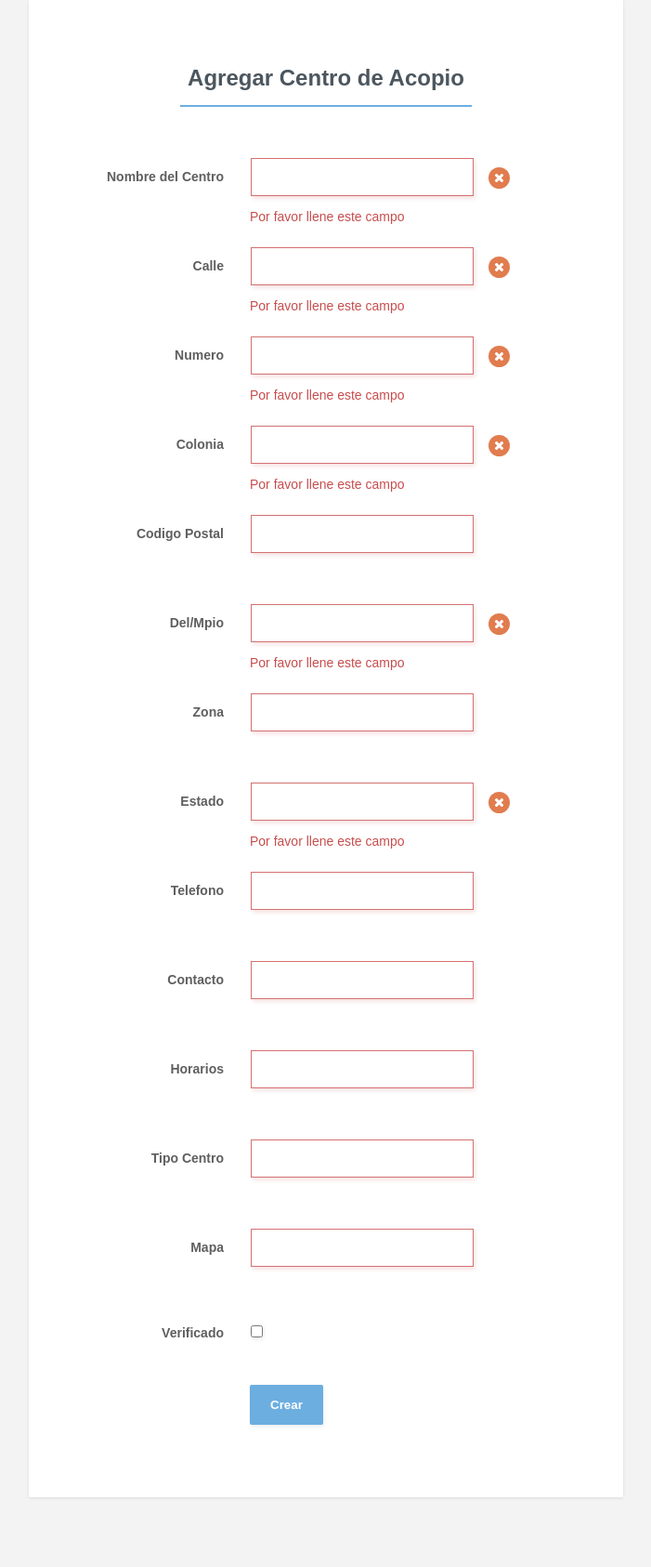
After one commit to dlaredo/centrosAcopio2017, a PHP site: page /crear_centro.html in a window 1280 px wide. The commit adds this page. Shown: the whole page at 93% size, without its empty margins (289-990 px from the left). Run offline with PHP 8.4, Linux system fonts and the light colour scheme; some libraries are stand-ins or nearby versions.

Commit message:
Ahora se pueden agregar centros de acopio

```diff
--- /dev/null
+++ b/assets/demo.css
@@ -0,0 +1,124 @@
+@import url('http://fonts.googleapis.com/css?family=Open+Sans:400,700');
+
+*{
+    margin: 0;
+    padding: 0;
+    box-sizing: border-box;
+}
+
+html{
+	background-color: #efefef;
+}
+
+body{
+	font:14px/1.5 Arial, Helvetica, sans-serif;
+	margin:0;
+}
+
+
+header{
+    box-sizing: border-box;
+	text-align: center;
+    width: 100%;
+    padding: 25px 40px;
+    background-color: #673AB7;
+    overflow: hidden;
+}
+
+
+header h1{
+    float: left;
+	font: normal 24px/1.5 'Open Sans', sans-serif;
+	color: #fff;
+}
+
+header a{
+    color:#fff;
+    float: right;
+    text-decoration: none;
+    display: inline-block;
+    padding: 13px 50px;
+    border-radius: 3px;
+    font: bold 14px/1 'Open Sans', sans-serif;
+    text-transform: uppercase;
+    background-color:#F05283;
+
+}
+
+ul {
+    list-style: none;
+    border-bottom: 1px solid #EAEAEA;
+    background-color: #FFF;
+    padding: 20px;
+    margin-top: 0;
+    text-align: center;
+    margin-bottom: 75px;
+}
+
+ul a{
+    text-decoration: none;
+    color: #FFF;
+    text-align: left;
+    background-color: #BCB8C2;
+    padding: 10px 16px;
+    border-radius: 2px;
+    opacity: 0.8;
+    font-size: 16px;
+    display: inline-block;
+    margin: 4px;
+    line-height: 1;
+    outline: none;
+
+    transition: 0.2s ease;
+}
+
+ul li a.active{
+    background-color: #F05283;
+    pointer-events: none;
+}
+
+ul li a:hover {
+    opacity: 1;
+}
+
+
+ul li{
+    display: inline-block;
+}
+
+
+@media (max-width: 1000px) {
+
+
+    header h1{
+        float: none;
+    }
+
+    header a{
+        margin-top: 25px;
+        float: none;
+    }
+
+}
+
+.main-content{
+    margin-bottom: 75px;
+}
+
+/* -- Demo ads -- */
+
+@media (max-width: 1200px) {
+	#bsaHolder{ display:none;}
+}
+
+/* -- Link to Tutorialzine -- */
+
+.tz-link{
+	text-decoration: none;
+	color: #fff !important;
+	font: bold 36px Arial,Helvetica,sans-serif !important;
+}
+
+.tz-link span{
+	color: #da431c;
+}
--- /dev/null
+++ b/assets/form-validation.css
@@ -0,0 +1,221 @@
+html{
+    background-color: #f3f3f3;
+}
+
+.form-validation{
+    box-sizing: border-box;
+    max-width: 640px;
+    margin: 0 auto;
+    padding: 55px;
+
+    background-color:  #ffffff;
+    box-shadow: 0 1px 3px 0 rgba(0, 0, 0, 0.1);
+
+    font: bold 14px sans-serif;
+    text-align: center;
+}
+
+.form-row{
+    position: relative;
+    text-align: left;
+    margin-bottom: 23px;
+}
+
+.form-title-row{
+    text-align: center;
+    margin-bottom: 55px;
+}
+
+.form-validation h1{
+    display: inline-block;
+    box-sizing: border-box;
+    color:  #4c565e;
+    font-size: 24px;
+    padding: 15px 8px;
+    border-bottom: 2px solid #6caee0;
+    margin:0;
+}
+
+.form-validation .form-row > label span{
+    display: inline-block;
+    box-sizing: border-box;
+    color:  #5f5f5f;
+    width: 180px;
+    text-align: right;
+    padding: 8px 25px;
+}
+
+.form-validation input{
+    position: relative;
+    color:  #5f5f5f;
+    box-sizing: border-box;
+    width: 240px;
+    box-shadow: 1px 2px 4px 0 rgba(0, 0, 0, 0.08);
+    padding: 12px 18px;
+    border: 1px solid #dbdbdb;
+}
+
+
+/* Styles for Valid input data */
+
+.form-validation .form-valid-data-sign{
+    position: absolute;
+    color: #ffffff;
+    line-height: 24px;
+    text-align: center;
+    width: 23px;
+    height: 23px;
+    border-radius: 50%;
+    background-color:  #a2cf78;
+    left: 440px;
+    top: 10px;
+    display: none;
+}
+
+/* Styles for Invalid input data */
+
+.form-validation .form-invalid-data{
+    margin-bottom: 55px;
+}
+
+.form-validation .form-invalid-data input{
+    border: 1px solid #d37171;
+    box-shadow: 2px 3px 4px 0 rgba(200, 77, 77, 0.15);
+}
+
+.form-validation .form-invalid-data-sign{
+    position: absolute;
+    display: none;
+    color: #ffffff;
+    line-height: 23px;
+    font-size: 14px;
+    text-align: center;
+    width: 23px;
+    height: 23px;
+    border-radius: 50%;
+    background-color: #e17c4f;
+    left: 440px;
+    top: 10px;
+}
+
+.form-validation .form-invalid-data-info{
+    display: none;
+    position: absolute;
+    color: #c84d4d;
+    font-weight: normal;
+    bottom: -30px;
+    left: 183px;
+}
+
+.form-invalid-data .form-invalid-data-sign,
+.form-invalid-data .form-invalid-data-info{
+    display: block;
+}
+
+.form-valid-data .form-valid-data-sign{
+    display: block;
+}
+
+.form-validation select{
+    background-color: #ffffff;
+    color:  #5f5f5f;
+    box-sizing: border-box;
+    max-width: 240px;
+    box-shadow: 1px 2px 4px 0 rgba(0, 0, 0, 0.08);
+    padding: 12px 18px;
+    border: 1px solid #dbdbdb;
+}
+
+.form-validation .form-checkbox input{
+    width:auto;
+}
+
+.form-validation button{
+    display: block;
+    border-radius: 2px;
+    background-color:  #6caee0;
+    color: #ffffff;
+    font-weight: bold;
+    box-shadow: 1px 2px 4px 0 rgba(0, 0, 0, 0.08);
+    padding: 14px 22px;
+    border: 0;
+    margin: 40px 183px 0;
+}
+
+
+/* Placeholder color */
+
+.form-validation ::-webkit-input-placeholder {
+    color:  #999;
+}
+
+.form-validation ::-moz-placeholder {
+    color:  #999;
+    opacity: 1;
+}
+
+.form-validation :-ms-input-placeholder {
+    color:  #999;
+    opacity: 1;
+}
+
+/*	Making the form responsive. Remove this media query
+    if you don't need the form to work on mobile devices. */
+
+@media (max-width: 700px) {
+
+    .form-validation{
+        margin-top: 0;
+        padding: 30px;
+        max-width: 480px;
+    }
+
+    .form-validation .form-row{
+        max-width: 300px;
+        margin: 25px auto;
+        text-align: left;
+    }
+
+    .form-validation .form-title-row{
+        margin-bottom: 50px;
+    }
+
+    .form-validation h1{
+        padding: 0 0 15px 0;
+    }
+
+    .form-validation .form-row > label span{
+        display: block;
+        text-align: left;
+        padding: 0 0 15px;
+    }
+
+    .form-validation input,
+    .form-validation select{
+        width: 220px;
+    }
+
+    .form-validation .form-valid-data-sign,
+    .form-validation .form-invalid-data-sign{
+        left: 235px;
+        top: 40px;
+    }
+
+    .form-validation .form-invalid-data{
+        margin-bottom: 55px;
+    }
+
+    .form-validation .form-invalid-data-info{
+        left: 0;
+    }
+
+    .form-validation .form-checkbox span{
+        display: inline-block !important;
+        width: 100px !important;
+    }
+
+    .form-validation button{
+        margin: 0;
+    }
+
+}
--- /dev/null
+++ b/crear_centro.html
@@ -0,0 +1,323 @@
+<!DOCTYPE html>
+<html>
+
+<head>
+
+	<meta charset="utf-8">
+	<meta http-equiv="X-UA-Compatible" content="IE=edge">
+	<meta name="viewport" content="width=device-width, initial-scale=1">
+
+	<title>Validation Form</title>
+
+	<link rel="stylesheet" href="assets/demo.css">
+	<link rel="stylesheet" href="assets/form-validation.css">
+	<link rel="stylesheet" href="http://maxcdn.bootstrapcdn.com/font-awesome/4.2.0/css/font-awesome.min.css">
+
+</head>
+
+    <div class="main-content">
+
+        <!-- You only need this form and the form-validation.css -->
+
+        <form class="form-validation" method="post" action="api/createCenter.php" id="crearCentro">
+
+            <div class="form-title-row">
+                <h1>Agregar Centro de Acopio</h1>
+            </div>
+
+            <div class="form-row form-input-name-row">
+
+                <label>
+                    <span>Nombre del Centro</span>
+                    <input type="text" name="nombre">
+                </label>
+
+                <!--
+                    Add these three elements to every form row. They will be shown by the
+                    .form-valid-data and .form-invalid-data classes (see the JS for an example).
+                -->
+
+                <span class="form-valid-data-sign"><i class="fa fa-check"></i></span>
+
+                <span class="form-invalid-data-sign"><i class="fa fa-close"></i></span>
+                <span class="form-invalid-data-info"></span>
+
+            </div>
+
+            <div class="form-row form-input-name-row">
+
+                <label>
+                    <span>Calle</span>
+                    <input type="text" name="calle">
+                </label>
+
+                <!--
+                    Add these three elements to every form row. They will be shown by the
+                    .form-valid-data and .form-invalid-data classes (see the JS for an example).
+                -->
+
+                <span class="form-valid-data-sign"><i class="fa fa-check"></i></span>
+
+                <span class="form-invalid-data-sign"><i class="fa fa-close"></i></span>
+                <span class="form-invalid-data-info"></span>
+
+            </div>
+
+            <div class="form-row form-input-name-row">
+
+                <label>
+                    <span>Numero</span>
+                    <input type="text" name="numero">
+                </label>
+
+                <!--
+                    Add these three elements to every form row. They will be shown by the
+                    .form-valid-data and .form-invalid-data classes (see the JS for an example).
+                -->
+
+                <span class="form-valid-data-sign"><i class="fa fa-check"></i></span>
+
+                <span class="form-invalid-data-sign"><i class="fa fa-close"></i></span>
+                <span class="form-invalid-data-info"></span>
+
+            </div>
+
+            <div class="form-row form-input-name-row">
+
+                <label>
+                    <span>Colonia</span>
+                    <input type="text" name="colonia">
+                </label>
+
+                <!--
+                    Add these three elements to every form row. They will be shown by the
+                    .form-valid-data and .form-invalid-data classes (see the JS for an example).
+                -->
+
+                <span class="form-valid-data-sign"><i class="fa fa-check"></i></span>
+
+                <span class="form-invalid-data-sign"><i class="fa fa-close"></i></span>
+                <span class="form-invalid-data-info"></span>
+
+            </div>
+
+            <div class="form-row form-input-name-row">
+
+                <label>
+                    <span>Codigo Postal</span>
+                    <input type="text" name="cp">
+                </label>
+
+
+            </div>
+
+            <div class="form-row form-input-name-row">
+
+                <label>
+                    <span>Del/Mpio</span>
+                    <input type="text" name="del_mpio">
+                </label>
+
+                <!--
+                    Add these three elements to every form row. They will be shown by the
+                    .form-valid-data and .form-invalid-data classes (see the JS for an example).
+                -->
+
+                <span class="form-valid-data-sign"><i class="fa fa-check"></i></span>
+
+                <span class="form-invalid-data-sign"><i class="fa fa-close"></i></span>
+                <span class="form-invalid-data-info"></span>
+
+            </div>
+
+            <div class="form-row form-input-name-row">
+
+                <label>
+                    <span>Zona</span>
+                    <input type="text" name="zona">
+                </label>
+
+            </div>
+
+            <div class="form-row form-input-name-row">
+
+                <label>
+                    <span>Estado</span>
+                    <input type="text" name="estado">
+                </label>
+
+                <!--
+                    Add these three elements to every form row. They will be shown by the
+                    .form-valid-data and .form-invalid-data classes (see the JS for an example).
+                -->
+
+                <span class="form-valid-data-sign"><i class="fa fa-check"></i></span>
+
+                <span class="form-invalid-data-sign"><i class="fa fa-close"></i></span>
+                <span class="form-invalid-data-info"></span>
+
+            </div>
+
+            <div class="form-row form-input-name-row">
+
+                <label>
+                    <span>Telefono</span>
+                    <input type="text" name="tel">
+                </label>
+
+            </div>
+
+            <div class="form-row form-input-name-row">
+
+                <label>
+                    <span>Contacto</span>
+                    <input type="text" name="contacto">
+                </label>
+
+
+            </div>
+
+            <div class="form-row form-input-name-row">
+
+                <label>
+                    <span>Horarios</span>
+                    <input type="text" name="horario">
+                </label>
+
+            </div>
+
+            <div class="form-row form-input-name-row">
+
+                <label>
+                    <span>Tipo Centro</span>
+                    <input type="text" name="tipo">
+                </label>
+
+            </div>
+
+            <div class="form-row form-input-name-row">
+
+                <label>
+                    <span>Mapa</span>
+                    <input type="text" name="mapa">
+                </label>
+
+            </div>
+
+            <div class="form-row">
+
+                <label class="form-checkbox">
+                    <span>Verificado</span>
+                    <input type="checkbox" name="verificado">
+                </label>
+
+            </div>
+
+            <div class="form-row">
+
+                <button type ="button" id = "crearCentro-submit">Crear</button>
+
+            </div>
+
+        </form>
+
+    </div>
+
+
+<script src="http://ajax.googleapis.com/ajax/libs/jquery/2.1.1/jquery.min.js"></script>
+
+<script>
+
+    $(document).ready(function() {
+
+        // Here is how to show an error message next to a form field
+
+        var errorField = $('.form-input-name-row');
+
+        // Adding the form-invalid-data class will show
+        // the error message and the red x for that field
+
+        errorField.addClass('form-invalid-data');
+        errorField.find('.form-invalid-data-info').text('Por favor llene este campo');
+
+
+        // Here is how to mark a field with a green check mark
+
+        var successField = $('.form-input-email-row');
+
+        successField.addClass('form-valid-data');
+    });
+
+    /* Login */
+    $("#crearCentro-submit").click(function(e){
+    //alert('creandocentro')
+
+    var form_action = $("#crearCentro").attr("action");
+
+    var nombre = $("#crearCentro").find("input[name='nombre']").val();
+    var calle = $("#crearCentro").find("input[name='calle']").val();
+    var numero = $("#crearCentro").find("input[name='numero']").val();
+    var colonia = $("#crearCentro").find("input[name='colonia']").val();
+    var cp = $("#crearCentro").find("input[name='cp']").val();
+    var del_mpio = $("#crearCentro").find("input[name='del_mpio']").val();
+    var zona = $("#crearCentro").find("input[name='zona']").val();
+    var estado = $("#crearCentro").find("input[name='estado']").val();
+    var telefono = $("#crearCentro").find("input[name='tel']").val();
+    var contacto = $("#crearCentro").find("input[name='contacto']").val();
+    var horario = $("#crearCentro").find("input[name='horario']").val();
+    var tipo = $("#crearCentro").find("input[name='tipo']").val();
+    var mapa = $("#crearCentro").find("input[name='mapa']").val();
+    //var verificado = $("#crearCentro").find("checkbox[name='verificado']").val();
+
+    var url = ''
+
+    console.log(nombre + " " + calle + " " + numero + " " + colonia + " " + cp + " " + del_mpio + " " + zona + " " +
+        estado + " " + telefono + " " + contacto + " " + horario + " " + tipo + " " + mapa);
+
+    if(nombre != '' && calle != '' && numero != '' && colonia != '' && del_mpio != '' && estado != ''){
+        $.ajax({
+            dataType: 'json',
+            //contentType: "application/json",//note the contentType defintion
+            type:'POST',
+            url: url + form_action,
+            data:{name:nombre, street:calle, number:numero, neigh:colonia, cp:cp, county:del_mpio, area:zona, state:estado, phone:telefono, contact:contacto, hours:horario, kind:tipo, map:mapa}
+        }).done(function(data){
+            $("#crearCentro").find("input[name='nombre']").val('');
+            $("#crearCentro").find("input[name='calle']").val('');
+            $("#crearCentro").find("input[name='numero']").val('');
+            $("#crearCentro").find("input[name='colonia']").val('');
+            $("#crearCentro").find("input[name='cp']").val('');
+            $("#crearCentro").find("input[name='del_mpio']").val('');
+            $("#crearCentro").find("input[name='zona']").val('');
+            $("#crearCentro").find("input[name='estado']").val('');
+            $("#crearCentro").find("input[name='tel']").val('');
+            $("#crearCentro").find("input[name='contacto']").val('');
+            $("#crearCentro").find("input[name='horario']").val('');
+            $("#crearCentro").find("input[name='tipo']").val('');
+            $("#crearCentro").find("input[name='mapa']").val('');
+
+            console.log(data)
+
+            if(data == 1)
+            {
+                window.location.replace("index.php");
+
+            }
+            else
+            {
+                alert("Registro no agregado")
+                console.log('no agregado')
+            }
+        }).fail(function(){ console.log('fallo en agregar') });
+    }else{
+        alert('Por favor llene todos los campos')
+    }
+
+});
+
+
+</script>
+
+</body>
+
+</html>
--- a/index.php
+++ b/index.php
@@ -123,6 +123,12 @@
 <body>
 
 <h1> Lista de centros de acopio, sismo 2017. Clic en el nombre del centro de acopio para visualizar la necesidad de articulos. </h1>
+
+<div class="pull-right">
+	<button type="button" class="btn btn-success" onclick="window.location.replace('crear_centro.html');">
+		Agregar Centro
+	</button>
+</div>
 
 <?php
 
```
Also changed, not shown: api/createCenter.php (added, +49 -0 lines).
